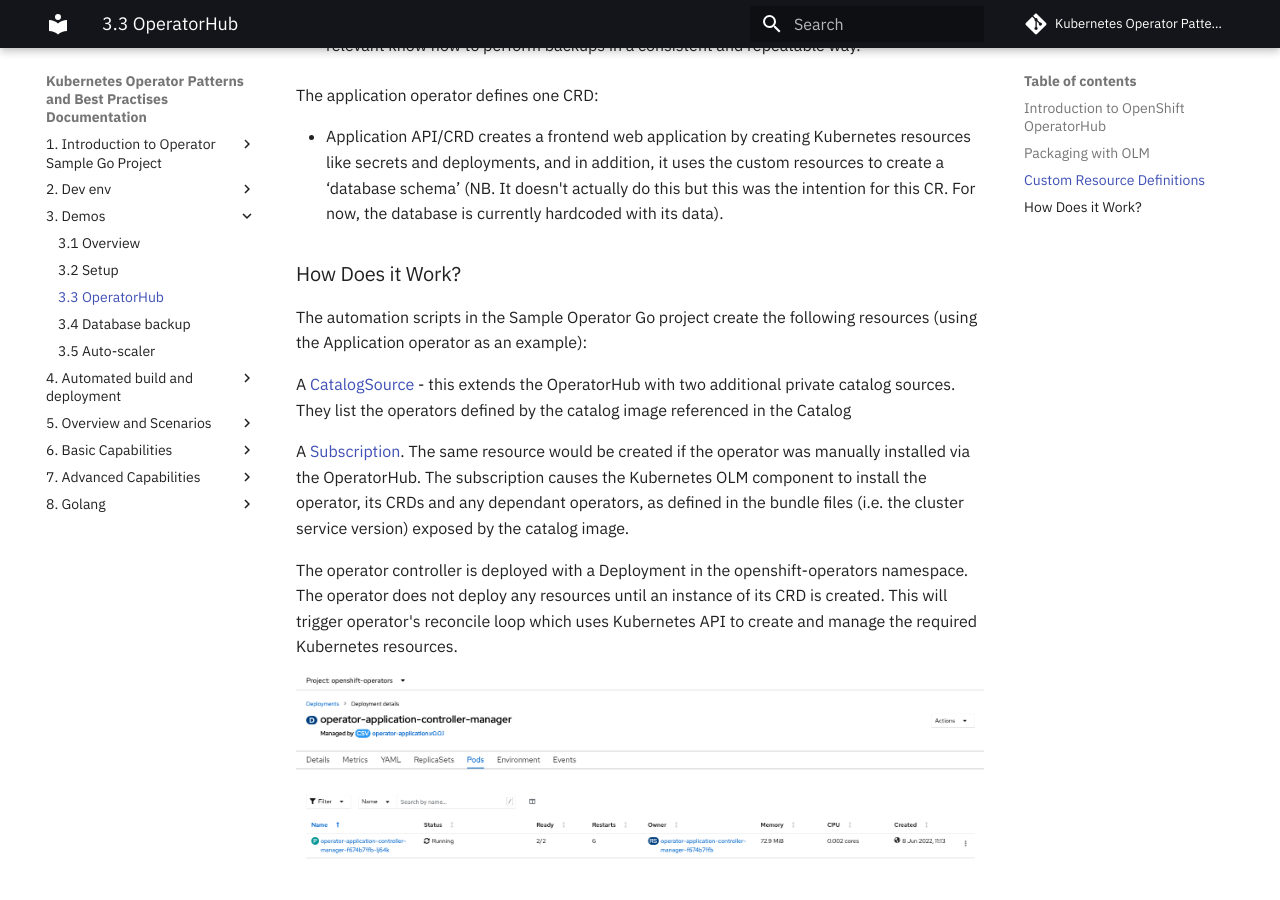
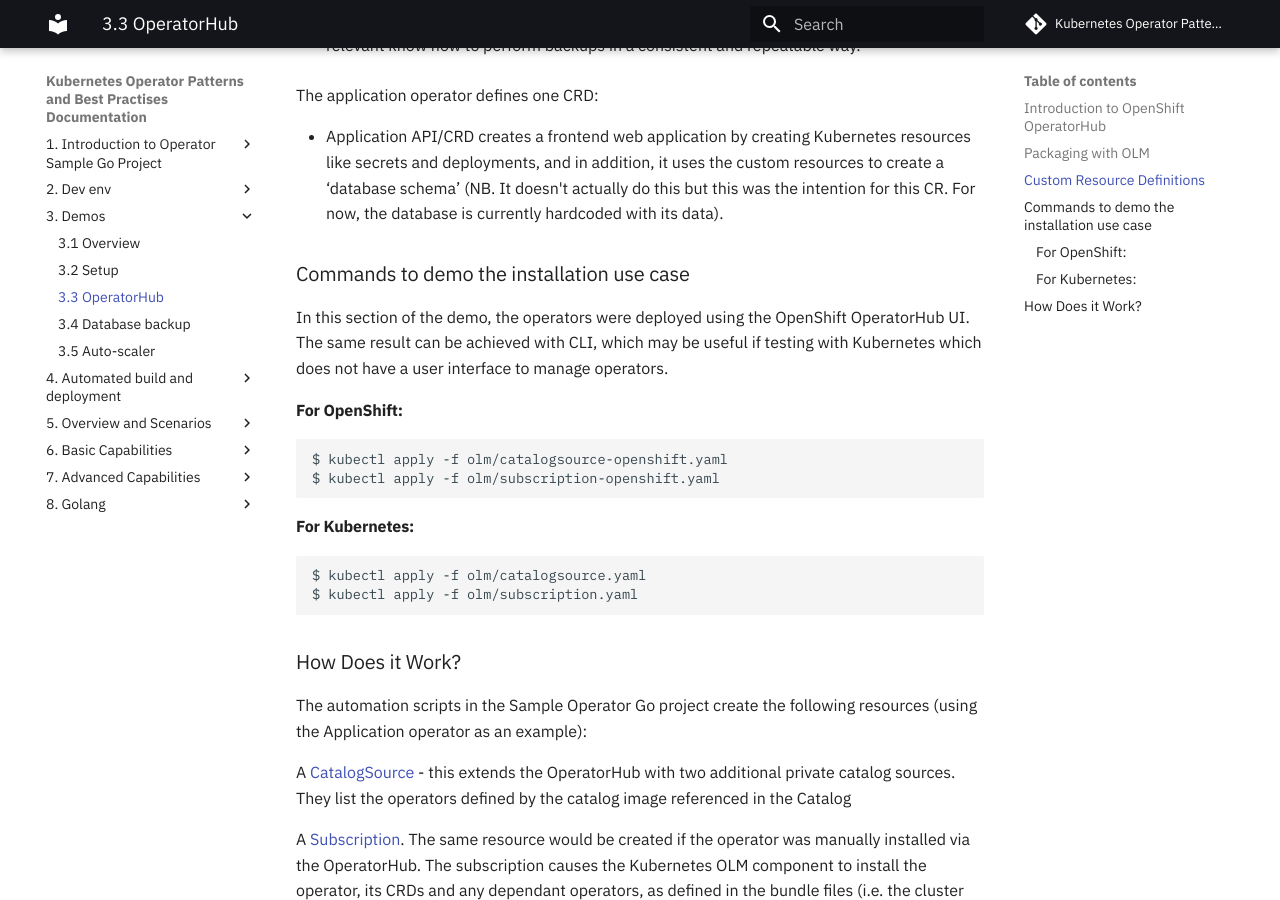
Before and after one commit to IBM/operator-sample-go-documentation, an MkDocs documentation site: the page built from documentation/demos-operatorhub.md, in a window 1280 px wide and 900 px high, scrolled down 3535 px. Built offline with MkDocs 1.6.1 and Material for MkDocs 9.7.7, drawn with Linux system fonts in a browser that asks for light colours; comment, search, counter and statistics services are not loaded; some of the changed text lies outside the part shown.

Commit message:
doc-updates7

````diff
--- a/documentation/demos-operatorhub.md
+++ b/documentation/demos-operatorhub.md
@@ -1,4 +1,4 @@
-# OperatorHub
+# Installation via OperatorHub
 
 ### Introduction to OpenShift OperatorHub
 
@@ -54,6 +54,23 @@ The application operator defines one CRD:
 
 * Application API/CRD creates a frontend web application by creating Kubernetes resources like secrets and deployments, and in addition, it uses the custom resources to create a ‘database schema’ (NB. It doesn't actually do this but this was the intention for this CR. For now, the database is currently hardcoded with its data).
 
+
+### Commands to demo the installation use case
+
+In this section of the demo, the operators were deployed using the OpenShift OperatorHub UI.  The same result can be achieved with CLI, which may be useful if testing with Kubernetes which does not have a user interface to manage operators.
+
+#### For OpenShift:
+```
+$ kubectl apply -f olm/catalogsource-openshift.yaml
+$ kubectl apply -f olm/subscription-openshift.yaml
+```
+
+#### For Kubernetes:
+```
+$ kubectl apply -f olm/catalogsource.yaml
+$ kubectl apply -f olm/subscription.yaml
+```
+
 ### How Does it Work?
 
 The automation scripts in the Sample Operator Go project create the following resources (using the Application operator as an example):
````
Also changed, not shown: documentation/demos-auto-scaler.md (+8 -1 lines).
